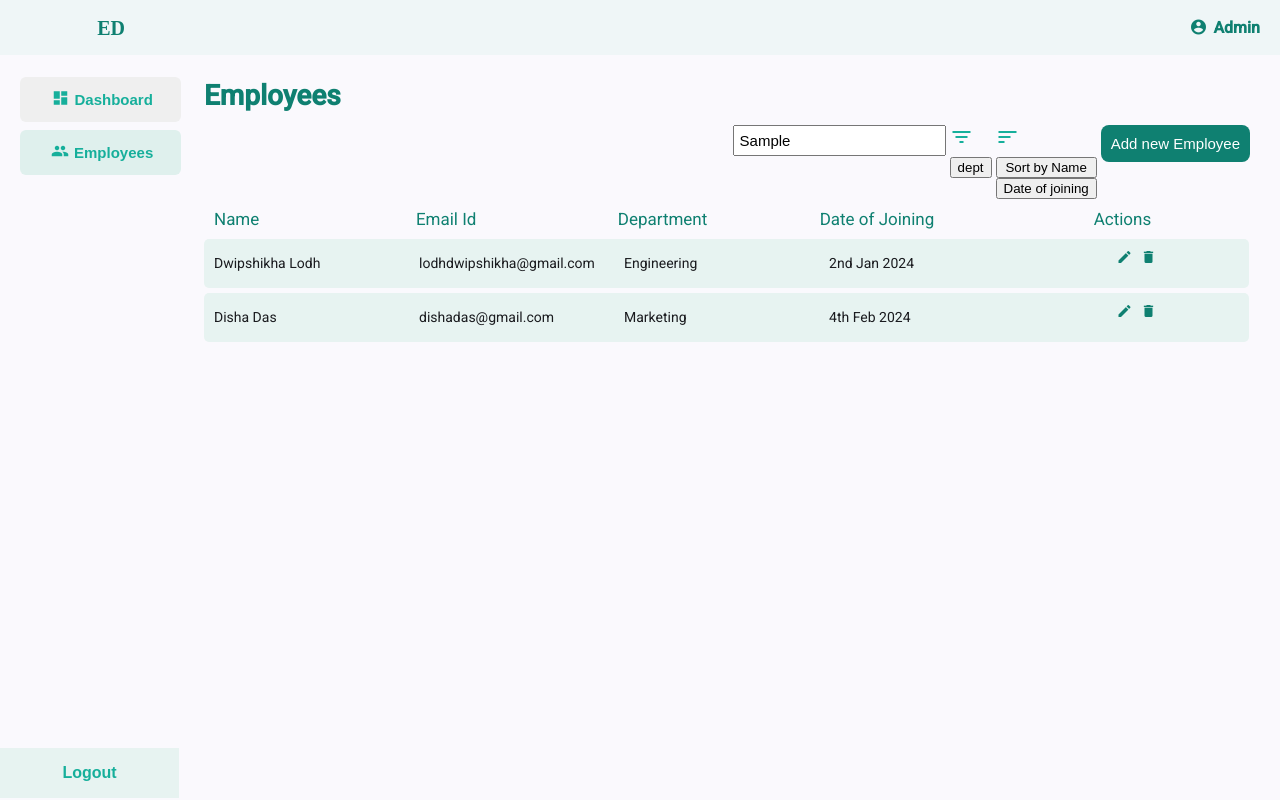
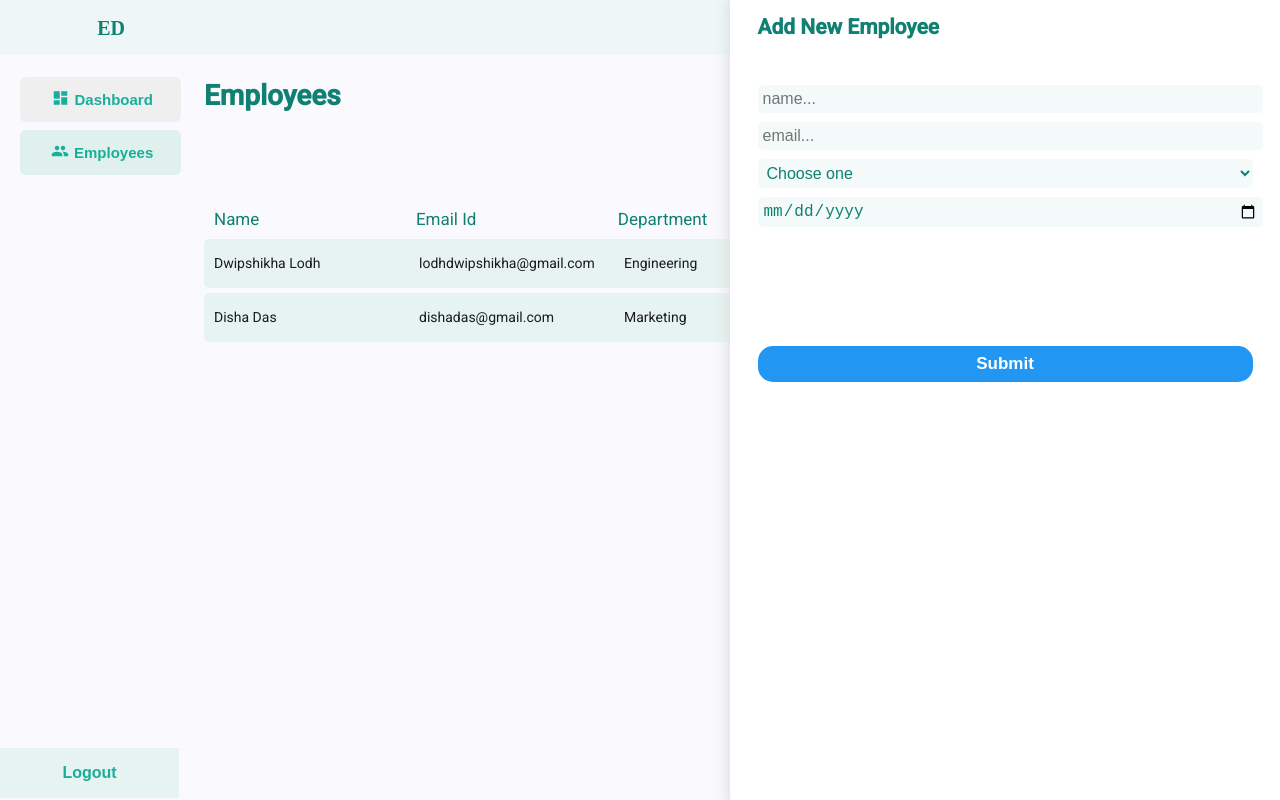
Before and after one commit to DwipshikhaLodh/EmployeeDashboard, an Angular app: page /dashboard/employees in a window 1280 px wide. Both pictures are taken after typing "Sample" into the empty fields and a click on the button "Add new Employee". Built offline with nearby package versions, Linux system fonts and the light colour scheme.

Commit message:
completed form modal ui

```diff
--- a/src/app/shared/component/macro/DashboardEmployees/dashboard-employees.component.css
+++ b/src/app/shared/component/macro/DashboardEmployees/dashboard-employees.component.css
@@ -51,6 +51,7 @@
     color: white;
     padding: 10px;
     font-size: 15px;
+    cursor: pointer;
 }
 .employee-list-wrapper{
     width: 100%;
@@ -59,4 +60,27 @@
 }
 .icon{
     color: #16af9b;
+    cursor: pointer;
 }
+.employee-form-wrapper{
+    display: flex;
+    width: 550px;
+    flex-direction: column;
+    background-color: white;
+    position: absolute;
+    right: 0px;
+    top: 0px;
+    height: 100vh;
+    box-shadow: 2px 2px 13px 4px #d8dfdf;
+    justify-content: start;
+    align-items: center;
+}
+.modal-wrapper{
+    display: flex;
+    width: 100%;
+    height: 100%;
+    position: fixed;
+    top: 0;
+    right: 0;
+    left: 0;
+}
--- a/src/app/shared/component/macro/DashboardEmployees/dashboard-employees.component.html
+++ b/src/app/shared/component/macro/DashboardEmployees/dashboard-employees.component.html
@@ -14,8 +14,15 @@
                     <button>Date of joining</button>
                 </div>
             </div>
-            <button class="addnewemp">Add new Employee</button>
+            <button class="addnewemp" (click)="openFormModal()">Add new Employee</button>
         </div>
     </div>
     <ed-employees-list-wrapper class="employee-list-wrapper"></ed-employees-list-wrapper>
+    @if (isFormModalVisible()){
+        <div class="modal-wrapper" (click)="closeFormModal()">
+            <ed-employee-form-wrapper class="employee-form-wrapper" (click)="$event.stopPropagation()"></ed-employee-form-wrapper>
+        </div>
+    }
+    <!-- <div (click)="closeFormModal()">close</div>
+    <div (click)="openFormModal()">Open</div> -->
 </div>
--- a/src/app/shared/component/macro/DashboardEmployees/dashboard-employees.component.ts
+++ b/src/app/shared/component/macro/DashboardEmployees/dashboard-employees.component.ts
@@ -1,14 +1,24 @@
-import { Component } from "@angular/core";
+import { Component, signal } from "@angular/core";
 import { MatIconModule } from "@angular/material/icon";
 import { EmployeesList } from "../EmployeesList/employees-list.component";
+import { EmployeeForm } from "../../micro/EmployeeForm/employee-form.component";
 
 @Component({
     selector: 'ed-dashboard-employees-wrapper',
     templateUrl: 'dashboard-employees.component.html',
     styleUrl: 'dashboard-employees.component.css',
-    imports: [MatIconModule, EmployeesList]
+    imports: [MatIconModule, EmployeesList, EmployeeForm]
 })
 
 export class DashboardEmployees{
+    isFormModalVisible = signal(false)
 
+    openFormModal(){
+        this.isFormModalVisible.set(true)
+        console.log(this.isFormModalVisible());
+
+    }
+    closeFormModal(){
+        this.isFormModalVisible.set(false)
+    }
 }
--- /dev/null
+++ b/src/app/shared/component/micro/EmployeeForm/employee-form.component.css
@@ -0,0 +1,43 @@
+.employee-form-content{
+    width: 90%;
+    display: flex;
+    flex-direction: column;
+}
+.employee-form-content h2{
+    color: #0f8071;
+}
+.employee-form{
+    width: 100%;
+    display: flex;
+    flex-direction: column;
+    margin-top: 30px;
+    margin-bottom: 30px;
+}
+.nameinp, .emailinp, .deptinp, .dojinp{
+    width: 100%;
+    padding: 5px;
+    font-size: 16px;
+    margin-bottom: 9px;
+    border: none;
+    outline: none;
+    background-color: #e6f4f37b;
+    color: #0f8071;
+    border-radius: 5px;
+}
+small{
+    color: red;
+}
+button{
+    background-color: #2196F3;
+    border: none;
+    border-radius: 15px;
+    padding: 8px;
+    color: white;
+    font-size: 17px;
+    font-weight: 600;
+    margin-top: 80px;
+    cursor: pointer;
+}
+button:hover{
+    font-size: 18px;
+}
--- /dev/null
+++ b/src/app/shared/component/micro/EmployeeForm/employee-form.component.html
@@ -0,0 +1,29 @@
+<div class="employee-form-content">
+    <h2>Add New Employee</h2>
+    <form [formGroup]="addNewEmployee" (submit)="submit()" class="employee-form">
+        <input type="text" placeholder="name..." formControlName="name" class="nameinp"/>
+        @if(name?.invalid && (name?.dirty || name?.touched )){
+            <small>Enter valid Employee name(min 3 characters).</small>
+        }
+        <input type="email" placeholder="email..." formControlName="email" class="emailinp"/>
+        @if(email?.invalid && (email?.dirty || email?.touched)){
+            <small>Enter a valid email id.</small>
+        }
+        <select formControlName="dept" class="deptinp">
+            <option value="">Choose one</option>
+            <option value="HR">HR</option>
+            <option value="Information Technology">Information Technology</option>
+            <option value="Marketing">Marketing</option>
+        </select>
+        @if(dept?.invalid && (dept?.dirty || dept?.touched)){
+            <small>Choose a department.</small>
+        }
+        <input type="date" formControlName="doj" placeholder="date of joining" class="dojinp"/>
+        @if(doj?.invalid && (doj?.dirty || doj?.touched)){
+            <small>Choose a date.</small>
+        }
+    </form>
+    <button (click)="submit()">
+        Submit
+    </button>
+</div>
--- /dev/null
+++ b/src/app/shared/component/micro/EmployeeForm/employee-form.component.ts
@@ -0,0 +1,46 @@
+import { Component, OnInit } from "@angular/core";
+import { FormBuilder, FormGroup, ReactiveFormsModule, Validators } from "@angular/forms";
+
+@Component({
+    selector: 'ed-employee-form-wrapper',
+    templateUrl: 'employee-form.component.html',
+    styleUrl: 'employee-form.component.css',
+    imports: [ReactiveFormsModule]
+})
+
+export class EmployeeForm implements OnInit{
+    addNewEmployee!: FormGroup
+
+    constructor(private fb: FormBuilder){
+
+    }
+
+    ngOnInit(): void {
+        this.addNewEmployee = this.fb.group({
+            name: ['', Validators.required, Validators.minLength(3)],
+            email: ['', Validators.required, Validators.email],
+            dept: ['', Validators.required],
+            doj: ['', Validators.required]
+        })
+    }
+
+    get name(){
+        return this.addNewEmployee.get('name')
+    }
+
+    get email(){
+        return this.addNewEmployee.get('email')
+    }
+
+    get dept(){
+        return this.addNewEmployee.get('dept')
+    }
+
+    get doj(){
+        return this.addNewEmployee.get('doj')
+    }
+
+    submit(){
+        console.log(this.addNewEmployee.value)
+    }
+}
```
Also changed, not shown: src/app/core/services/EmployeeService/employee.service.ts (+19 -0 lines), src/app/shared/component/micro/EmployeeItem/employee-item.component.ts (added, +11 -0 lines), src/app/shared/component/micro/EmployeeItem/employee-item.component.css (added), src/app/shared/component/micro/EmployeeItem/employee-item.component.html (added).
